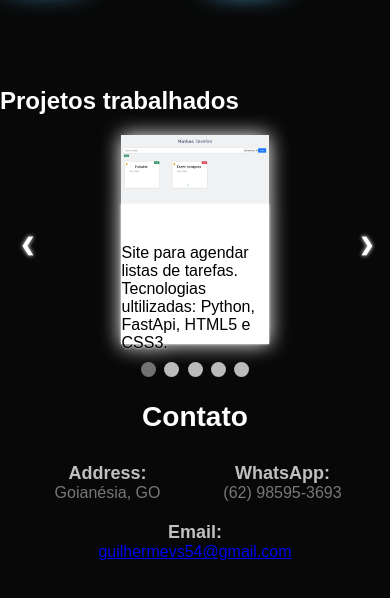
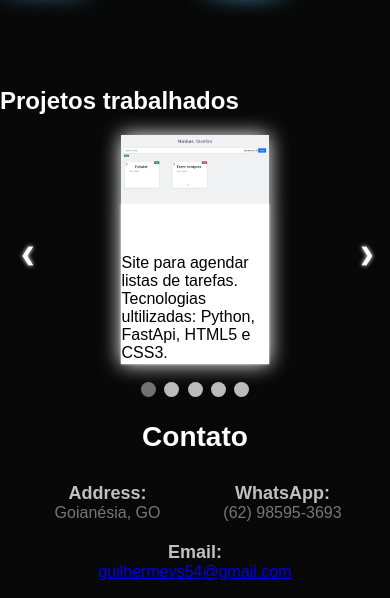
Before and after one commit to Guilherme549/Portifolio, a plain HTML site: page index.html in a window 390 px wide. Shown: the part 1468-2066 px from the top of the page. Drawn offline with nearby package versions, Linux system fonts and the light colour scheme.

Commit message:
Update media_queries.css

```diff
--- a/styles/css/media_queries.css
+++ b/styles/css/media_queries.css
@@ -47,7 +47,7 @@
     }
 
     .descricaoProjeto{
-        padding: 40px 0px 40px 0px;
+        padding: 50px 0px 50px 0px;
     }
 
 }
@@ -121,7 +121,7 @@
     }
 
     .descricaoProjeto{
-        padding: 40px 0px 40px 0px;
+        padding: 50px 0px 50px 0px;
     }
 
 }
```
